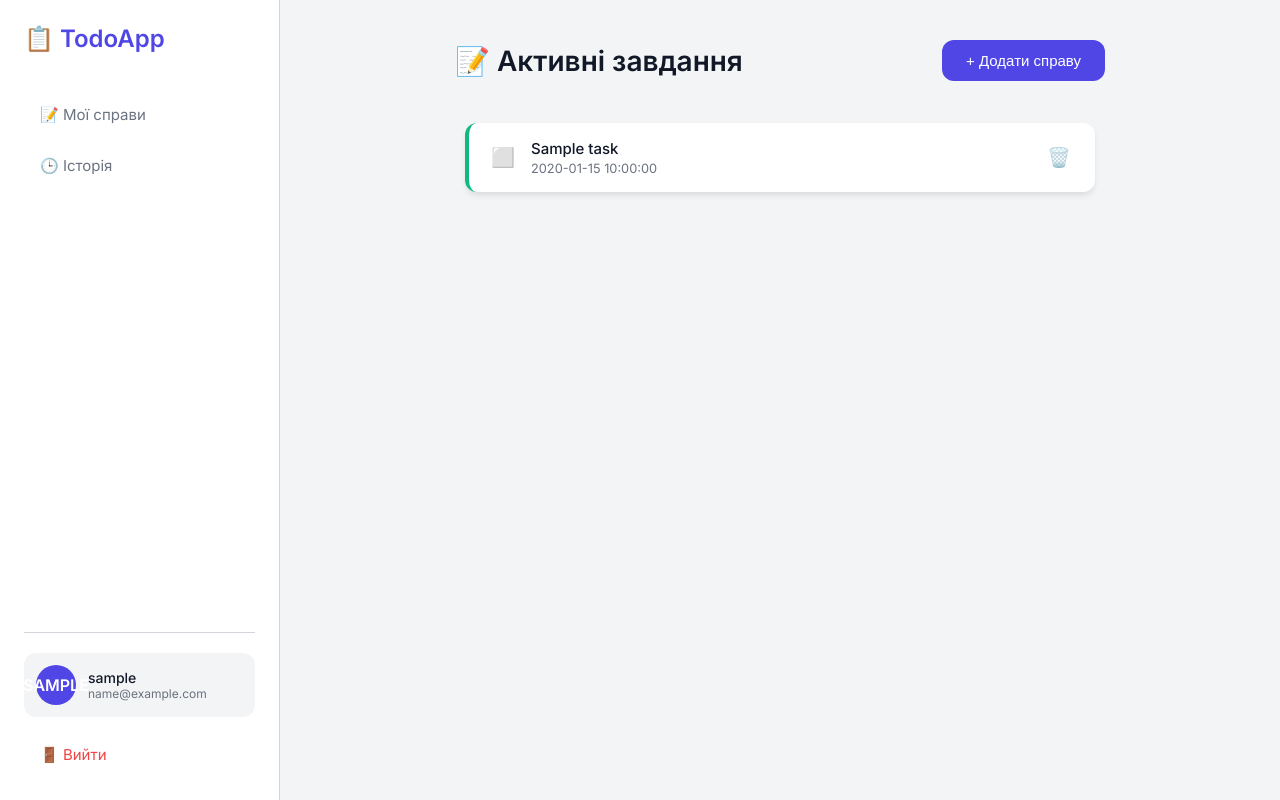
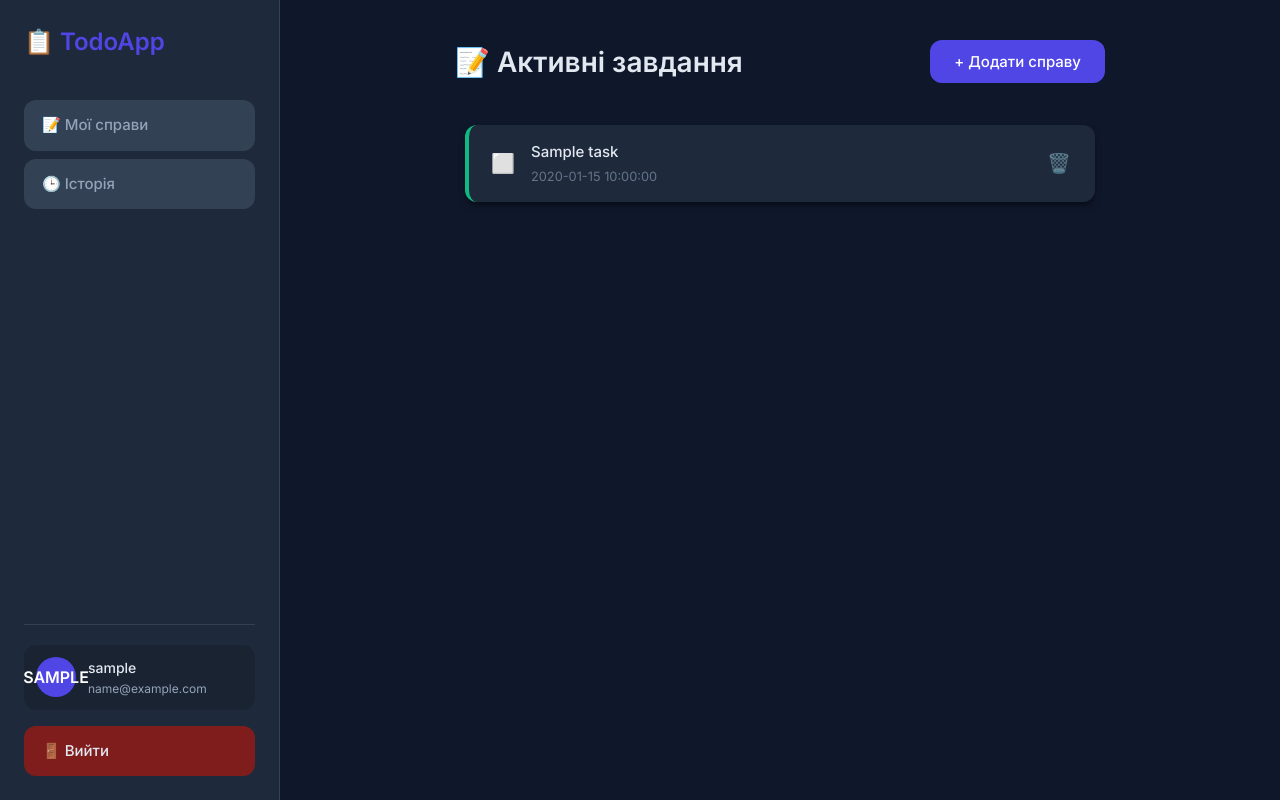
Before and after one commit to ZelenaZelenaZapka/FastApi_ToFoList, a FastAPI app: template template/dashboard.html in a window 1280 px wide. Run offline with FastAPI, Linux system fonts and the light colour scheme; the template is opened without the code that fills it: most values are stand-ins (such as "Sample title", 1, 10 or a date in 2020).

Commit message:
Change style of page: login and dashboard

```diff
--- a/static/css/dashboard.css
+++ b/static/css/dashboard.css
@@ -1,38 +1,138 @@
-/* --- Змінні --- */
-:root {
-    --primary-color: #4f46e5;
-    --primary-hover: #4338ca;
-    --bg-color: #f3f4f6;
-    --card-bg: #ffffff;
-    --text-main: #111827;
-    --text-secondary: #6b7280;
-    --border-color: #d1d5db;
-    --error-color: #ef4444;
-    --success-color: #10b981;
-    --radius: 12px;
-    --shadow: 0 4px 6px -1px rgba(0, 0, 0, 0.1);
-    --sidebar-width: 280px;
-}
+/* ========================================== */
+/* ===== ГЛОБАЛЬНИЙ RESET ДЛЯ ТЕМНОЇ ТЕМИ ===== */
+/* ========================================== */
 
+/* Видаляємо все по замовчуванню */
 * {
     box-sizing: border-box;
     margin: 0;
     padding: 0;
 }
 
-/* ✅ ВИПРАВЛЕНО: Дозволяємо скрол */
+/* Важливо! Перевизначаємо всі тегові стилі браузера */
+html, body, div, span, h1, h2, h3, h4, h5, h6, p,
+a, button, input, form, label, nav, section, article,
+header, main, footer, aside {
+    margin: 0;
+    padding: 0;
+    border: 0;
+}
+
+/* ========================================== */
+/* ===== КОЛЬОРОВА ПАЛІТРА ДЛЯ ТЕМНОЇ ТЕМИ ===== */
+/* ========================================== */
+
+:root {
+    /* Основні кольори */
+    --primary-color: #4f46e5;
+    --primary-hover: #4338ca;
+
+    /* Фони */
+    --bg-color: #0f172a;              /* Дуже темний фон */
+    --bg-secondary: #1a2332;          /* Темнішій фон для контрасту */
+    --card-bg: #1e293b;               /* Карточки */
+    --card-hover-bg: #334155;         /* При наведенні */
+
+    /* Текст */
+    --text-main: #e2e8f0;             /* Основний світлий текст */
+    --text-secondary: #94a3b8;        /* Вторинний сірий текст */
+    --text-tertiary: #64748b;         /* Темна-сірий текст */
+
+    /* Межі та тіні */
+    --border-color: #334155;
+    --border-light: #475569;
+    --shadow: 0 4px 6px -1px rgba(0, 0, 0, 0.5);
+    --shadow-lg: 0 20px 25px -5px rgba(0, 0, 0, 0.5);
+
+    /* Статуси */
+    --error-color: #ef4444;
+    --error-bg: #7f1d1d;
+    --success-color: #10b981;
+    --success-bg: #064e3b;
+
+    /* Параметри */
+    --radius: 12px;
+    --sidebar-width: 280px;
+}
+
+/* ========================================== */
+/* ===== БАЗОВІ СТИЛІ ТЕГІВ ===== */
+/* ========================================== */
+
 body {
-    font-family: 'Inter', sans-serif;
+    font-family: 'Inter', -apple-system, BlinkMacSystemFont, 'Segoe UI', sans-serif;
     background-color: var(--bg-color);
     color: var(--text-main);
     min-height: 100vh;
     overflow-x: hidden;
+    line-height: 1.5;
+    -webkit-font-smoothing: antialiased;
 }
 
-/* --- Головний контейнер --- */
+/* Посилання - ВАЖЛИВО */
+a {
+    color: var(--text-main);
+    text-decoration: none;
+    transition: color 0.2s, background 0.2s;
+}
+
+a:link {
+    color: var(--text-main);
+    text-decoration: none;
+}
+
+a:visited {
+    color: var(--text-main);
+    text-decoration: none;
+}
+
+a:hover {
+    color: var(--primary-color);
+    text-decoration: none;
+}
+
+a:active {
+    color: var(--primary-color);
+}
+
+/* Кнопки за замовчуванням */
+button {
+    font-family: 'Inter', sans-serif;
+    cursor: pointer;
+    border: none;
+    transition: all 0.2s;
+}
+
+/* Інпути */
+input, textarea, select {
+    font-family: 'Inter', sans-serif;
+    background-color: var(--card-bg);
+    color: var(--text-main);
+    border: 2px solid var(--border-color);
+    border-radius: var(--radius);
+    padding: 10px 14px;
+}
+
+input:focus, textarea:focus, select:focus {
+    outline: none;
+    border-color: var(--primary-color);
+    box-shadow: 0 0 0 4px rgba(79, 70, 229, 0.1);
+}
+
+/* Заголовки */
+h1, h2, h3, h4, h5, h6 {
+    color: var(--text-main);
+    font-weight: 600;
+}
+
+/* ========================================== */
+/* ===== ОСНОВНА СТРУКТУРА ===== */
+/* ========================================== */
+
 .dashboard-container {
     display: flex;
     min-height: 100vh;
+    background-color: var(--bg-color);
 }
 
 /* --- Сайдбар --- */
@@ -46,6 +146,7 @@ body {
     height: 100vh;
     position: sticky;
     top: 0;
+    overflow-y: auto;
 }
 
 .sidebar-header {
@@ -65,36 +167,57 @@ body {
     gap: 8px;
 }
 
+/* КРИТИЧНО: Кнопки навігації */
 .nav-btn {
     display: flex;
     align-items: center;
     gap: 12px;
     padding: 12px 16px;
-    border: none;
-    background: transparent;
+    background: #334155;                     /* Постійний фон */
+    border: 2px solid transparent;
     border-radius: var(--radius);
+    color: var(--text-secondary);
+    font-size: 15px;
+    font-weight: 500;
+    text-decoration: none !important;       /* ВАЖЛИВО */
     cursor: pointer;
-    font-size: 15px;
+    transition: all 0.2s ease;
+    text-align: left;
+}
+
+.nav-btn:link {
     color: var(--text-secondary);
-    transition: all 0.2s;
-    text-align: left;
+    text-decoration: none;
+}
+
+.nav-btn:visited {
+    color: var(--text-secondary);
     text-decoration: none;
 }
 
 .nav-btn:hover {
-    background: var(--bg-color);
+    background: #475569;
     color: var(--text-main);
+    text-decoration: none;
+    transform: translateX(4px);
+}
+
+.nav-btn:active {
+    color: var(--text-main);
+    text-decoration: none;
 }
 
 .nav-btn.active {
     background: var(--primary-color);
+    border-color: var(--primary-color);
     color: white;
+    text-decoration: none;
 }
 
 .sidebar-footer {
     border-top: 1px solid var(--border-color);
     padding-top: 20px;
-    margin-top: auto; /* ✅ Push footer to bottom */
+    margin-top: auto;
 }
 
 .user-info {
@@ -103,7 +226,7 @@ body {
     gap: 12px;
     margin-bottom: 16px;
     padding: 12px;
-    background: var(--bg-color);
+    background: var(--bg-secondary);
     border-radius: var(--radius);
 }
 
@@ -118,16 +241,19 @@ body {
     justify-content: center;
     font-weight: 600;
     font-size: 16px;
+    flex-shrink: 0;
 }
 
 .user-details {
     display: flex;
     flex-direction: column;
+    gap: 2px;
 }
 
 .user-name {
     font-weight: 500;
     font-size: 14px;
+    color: var(--text-main);
 }
 
 .user-email {
@@ -141,26 +267,29 @@ body {
     gap: 12px;
     width: 100%;
     padding: 12px 16px;
-    border: none;
-    background: transparent;
+    background: var(--error-bg);
+    border: 2px solid transparent;
+    border-radius: var(--radius);
     color: var(--error-color);
-    border-radius: var(--radius);
+    font-size: 15px;
+    font-weight: 500;
+    text-decoration: none;
     cursor: pointer;
-    font-size: 15px;
-    transition: background 0.2s;
-    text-decoration: none;
+    transition: all 0.2s;
 }
 
 .logout-btn:hover {
-    background: #fef2f2;
+    background: #991b1b;
+    color: #fca5a5;
 }
 
 /* --- Основний контент --- */
 .main-content {
     flex: 1;
     padding: 40px;
-    overflow-y: auto; /* ✅ Дозволяємо скрол контенту */
+    overflow-y: auto;
     height: 100vh;
+    background-color: var(--bg-color);
 }
 
 .content-header {
@@ -176,6 +305,7 @@ body {
 .content-header h2 {
     font-size: 28px;
     font-weight: 600;
+    color: var(--text-main);
 }
 
 .add-task-btn {
@@ -275,7 +408,7 @@ body {
 
 .task-time {
     font-size: 0.8em;
-    color: var(--text-secondary);
+    color: var(--text-tertiary);
 }
 
 .delete-btn {
@@ -543,3 +699,32 @@ body {
 .animate-fade-in {
     animation: fadeIn 0.3s ease-out;
 }
+
+/* ========================================== */
+/* ===== СКРОЛБАР (опціонально) ===== */
+/* ========================================== */
+
+/* Для Chrome, Safari та Opera */
+::-webkit-scrollbar {
+    width: 8px;
+    height: 8px;
+}
+
+::-webkit-scrollbar-track {
+    background: var(--bg-color);
+}
+
+::-webkit-scrollbar-thumb {
+    background: var(--border-light);
+    border-radius: 4px;
+}
+
+::-webkit-scrollbar-thumb:hover {
+    background: var(--text-secondary);
+}
+
+/* Для Firefox */
+* {
+    scrollbar-color: var(--border-light) var(--bg-color);
+    scrollbar-width: thin;
+}
```
Also changed, not shown: other parts of static/css/dashboard.css (+55 -28 lines), static/css/login.css (+13 -10 lines).
